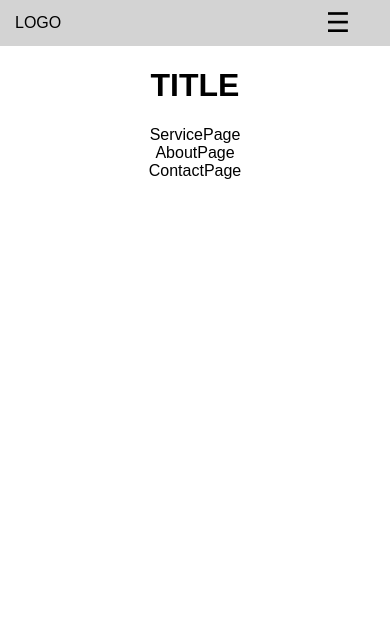
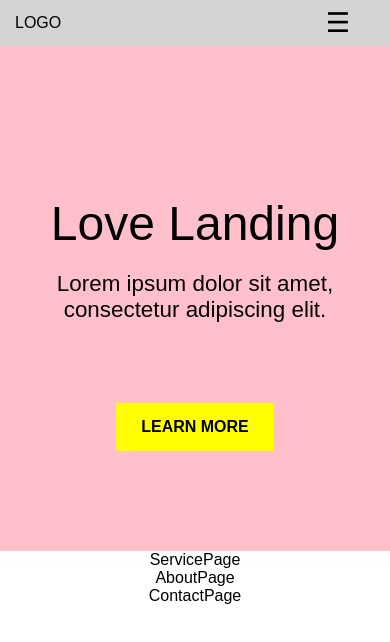
Before and after one commit to MatthieuNadeau96/Love-Landing-Page, a React (Create React App) app: page / in a window 390 px wide. Shown: the top 642 px of the page. Built offline with nearby package versions, Linux system fonts and the light colour scheme.

Commit message:
started working on the homepage and fixed height issue in mobile

```diff
--- a/src/App.css
+++ b/src/App.css
@@ -1,6 +1,5 @@
 .App {
   text-align: center;
-  height: 100%;
 }
 
 .navBar {
@@ -12,10 +11,14 @@
   flex-direction: row;
   align-items: center;
   background-color: lightgrey;
+  text-transform: uppercase;
 }
 .navBar a {
   text-decoration: none;
   color: inherit;
+}
+.navBar a :hover, .navBar a :active {
+  color: #e99b16;
 }
 .navBar a li {
   display: inline-block;
@@ -62,6 +65,7 @@
   flex-direction: column;
   justify-content: center;
   font-size: 1.2em;
+  text-transform: uppercase;
 }
 .navMenu ul li {
   margin: 0.5rem 0;
@@ -103,5 +107,47 @@
     display: none;
   }
 }
+.homePage {
+  background-color: pink;
+}
+.homePage .homeContent {
+  display: flex;
+  justify-content: center;
+  flex-direction: column;
+  height: 100%;
+  width: 75%;
+  padding: 150px 0 100px 0;
+  margin: 0 auto;
+}
+.homePage .homeContent .title {
+  font-size: 4em;
+  margin-bottom: 40px;
+}
+.homePage .homeContent .subTitle {
+  font-size: 1.8em;
+  margin-bottom: 80px;
+}
+.homePage .homeContent .learnMoreBtn {
+  margin: 0 auto;
+}
+.homePage .homeContent .learnMoreBtn button {
+  padding: 15px 25px;
+  background: yellow;
+  border: none;
+  font-size: 1em;
+  text-transform: uppercase;
+  font-weight: bold;
+}
+
+@media (max-width: 750px) {
+  .homePage .homeContent .title {
+    font-size: 3em;
+    margin-bottom: 20px;
+  }
+  .homePage .homeContent .subTitle {
+    font-size: 1.4em;
+    margin-bottom: 80px;
+  }
+}
 
 /*# sourceMappingURL=app.css.map */
--- a/src/App.scss
+++ b/src/App.scss
@@ -1,9 +1,14 @@
+
+
 .App {
   text-align: center;
-  height: 100%;
+  // height: 100%;
 }
 
+
 // NAVIGATION
+
+
 
 .navBar {
   width: 100%;
@@ -14,9 +19,13 @@
   flex-direction: row;
   align-items: center;
   background-color: lightgrey;
+  text-transform: uppercase;
   a {
     text-decoration: none;
     color: inherit;
+    :hover,:active {
+      color: #e99b16;
+    }
     li {
       display: inline-block;
       list-style: none;
@@ -63,6 +72,7 @@
     flex-direction: column;
     justify-content: center;
     font-size: 1.2em;
+    text-transform: uppercase;
     li {
       margin: 0.5rem 0;
       :hover,:active {
@@ -107,6 +117,54 @@
 }
 
 
+// HOME PAGE //
 
 
-////////////////////
+.homePage {
+  // height: 100%;
+  background-color: pink;
+
+  .homeContent {
+    display: flex;
+    justify-content: center;
+    flex-direction: column;
+    height: 100%;
+    width: 75%;
+    padding: 150px 0 100px 0;
+    margin: 0 auto;
+    .title {
+      font-size: 4em;
+      margin-bottom: 40px;
+    }
+    .subTitle {
+      font-size: 1.8em;
+      margin-bottom: 80px;
+    }
+    .learnMoreBtn {
+      margin: 0 auto;
+      button {
+        padding: 15px 25px;
+        background: yellow;
+        border: none;
+        font-size: 1em;
+        text-transform: uppercase;
+        font-weight: bold;
+      }
+    }
+  }
+}
+
+@media (max-width: 750px) {
+  .homePage {
+    .homeContent {
+      .title {
+        font-size:3em;
+        margin-bottom: 20px;
+      }
+      .subTitle {
+        font-size: 1.4em;
+        margin-bottom: 80px;
+      }
+    }
+  }
+}
--- a/src/Components/_Home/HomePage.js
+++ b/src/Components/_Home/HomePage.js
@@ -29,11 +29,17 @@ class HomePage extends Component {
     }
 
     return (
-      <div>
+      <div className="homePage">
         <NavBar toggleNavMenu={this.toggleNavMenu}/>
         <NavMenu show={this.state.navMenuOpen}/>
         {backdrop}
-        <h1>TITLE</h1>
+        <div className="homeContent">
+          <div className="title">Love Landing</div>
+          <div className="subTitle">Lorem ipsum dolor sit amet, consectetur adipiscing elit.</div>
+          <div className="learnMoreBtn">
+            <button>Learn More</button>
+          </div>
+        </div>
       </div>
     );
   }
--- a/src/index.css
+++ b/src/index.css
@@ -1,10 +1,5 @@
-html {
-  height: 100%;
-}
-
 body {
   margin: 0;
   padding: 0;
   font-family: sans-serif;
-  height: 100%;
 }
```
Also changed, not shown: 1 other file (tests, documents, lock files or other folders).
